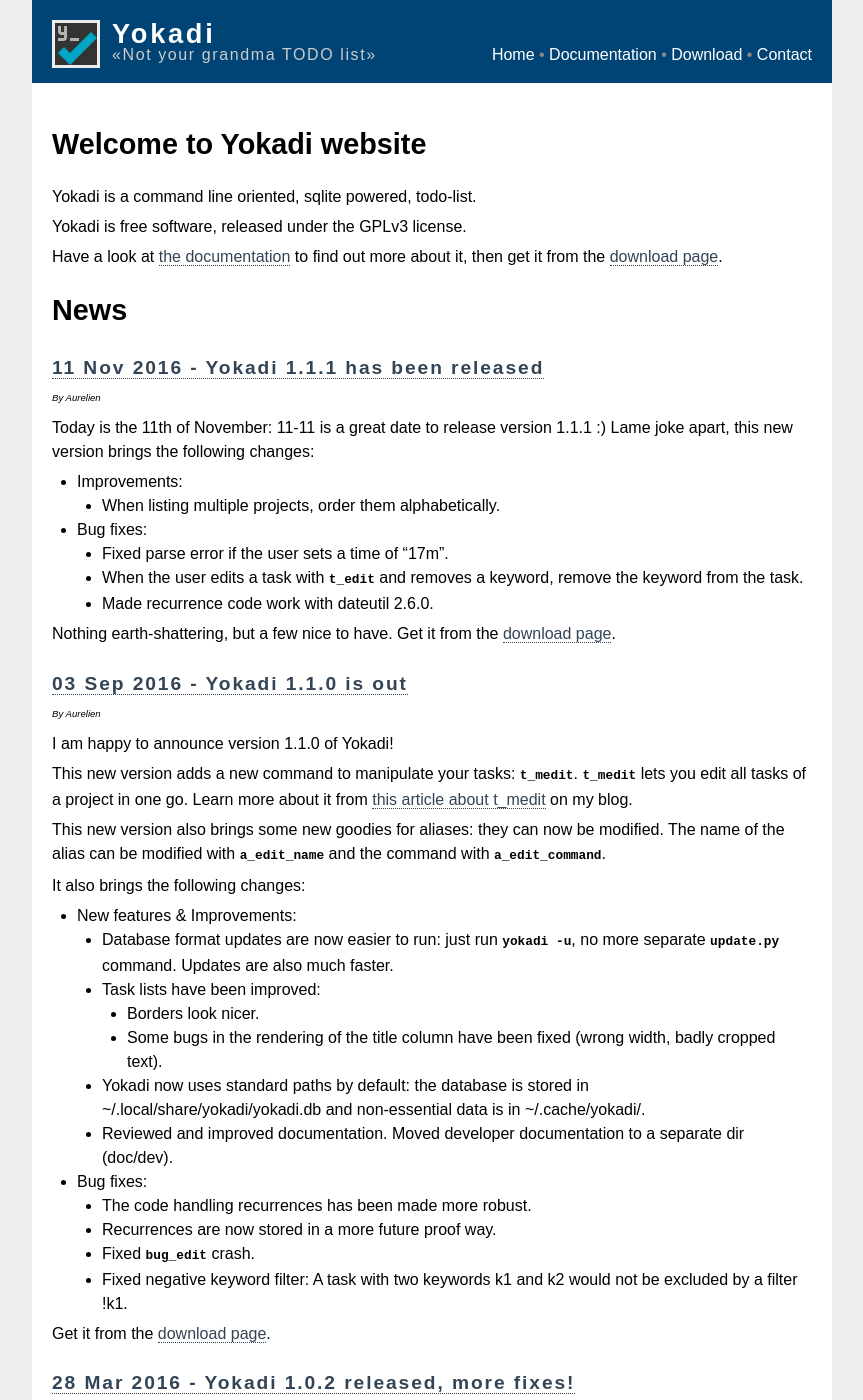
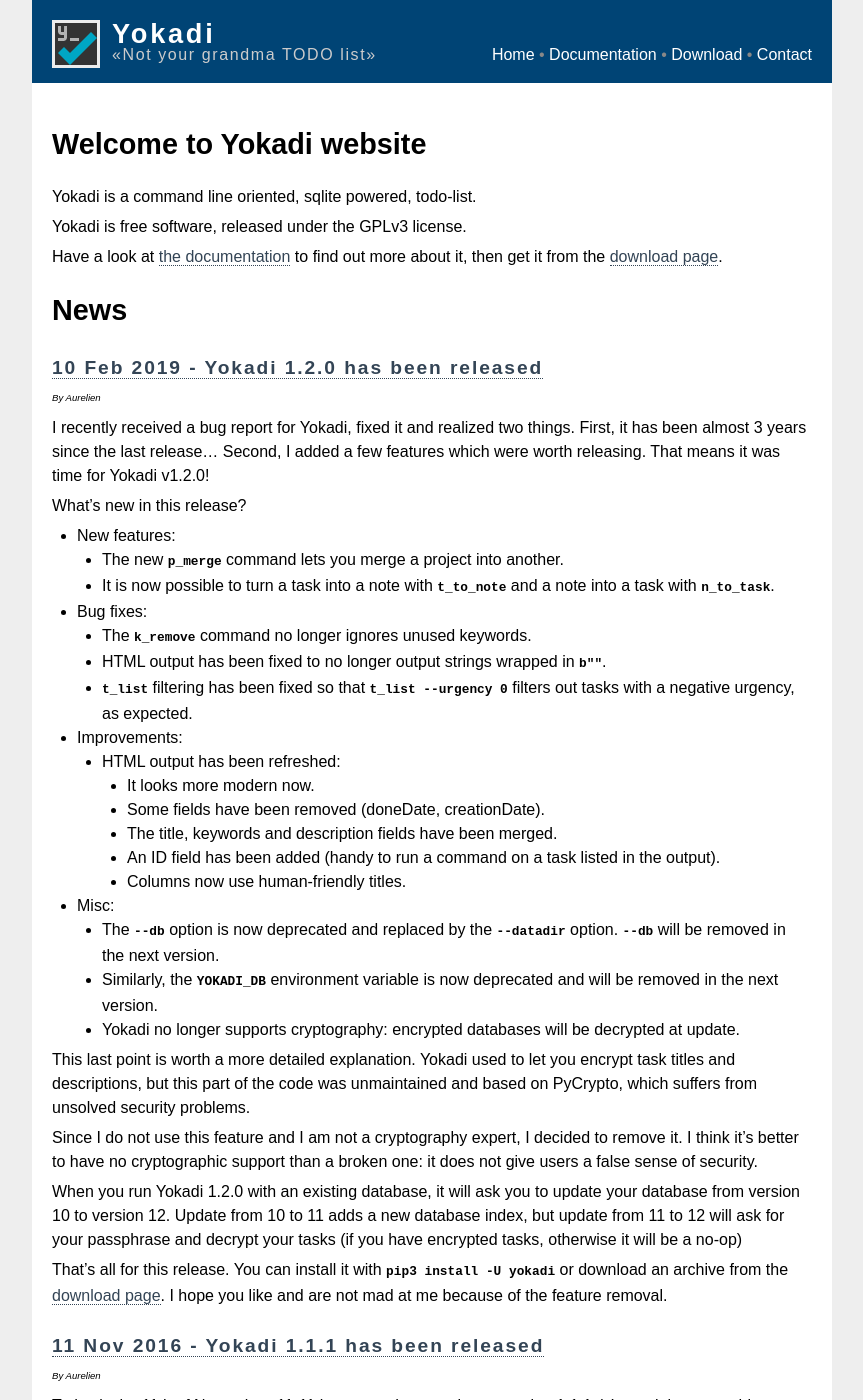
Before and after one commit to yokadi/yokadi.github.com, a Jekyll site: the page built from index.md, in a window 1280 px wide and 1400 px high. Shown: the whole window, without its empty margins (208-1071 px from the left). Built offline with Jekyll 4.4.1, drawn with Linux system fonts in a browser that asks for light colours.

Commit message:
Announce 1.2.0

```diff
--- /dev/null
+++ b/_posts/2019-02-10-1.2.0-released.md
@@ -0,0 +1,36 @@
+---
+layout: post
+title: Yokadi 1.2.0 has been released
+author: Aurelien
+---
+
+I recently received a bug report for Yokadi, fixed it and realized two things. First, it has been almost 3 years since the last release... Second, I added a few features which were worth releasing. That means it was time for Yokadi v1.2.0!
+
+What's new in this release?
+
+- New features:
+    - The new `p_merge` command lets you merge a project into another.
+    - It is now possible to turn a task into a note with `t_to_note` and a note into a task with `n_to_task`.
+- Bug fixes:
+    - The `k_remove` command no longer ignores unused keywords.
+    - HTML output has been fixed to no longer output strings wrapped in `b""`.
+    - `t_list` filtering has been fixed so that `t_list --urgency 0` filters out tasks with a negative urgency, as expected.
+- Improvements:
+    - HTML output has been refreshed:
+        - It looks more modern now.
+        - Some fields have been removed (doneDate, creationDate).
+        - The title, keywords and description fields have been merged.
+        - An ID field has been added (handy to run a command on a task listed in the output).
+        - Columns now use human-friendly titles.
+- Misc:
+    - The `--db` option is now deprecated and replaced by the `--datadir` option. `--db` will be removed in the next version.
+    - Similarly, the `YOKADI_DB` environment variable is now deprecated and will be removed in the next version.
+    - Yokadi no longer supports cryptography: encrypted databases will be decrypted at update.
+
+This last point is worth a more detailed explanation. Yokadi used to let you encrypt task titles and descriptions, but this part of the code was unmaintained and based on PyCrypto, which suffers from unsolved security problems.
+
+Since I do not use this feature and I am not a cryptography expert, I decided to remove it. I think it's better to have no cryptographic support than a broken one: it does not give users a false sense of security.
+
+When you run Yokadi 1.2.0 with an existing database, it will ask you to update your database from version 10 to version 12. Update from 10 to 11 adds a new database index, but update from 11 to 12 will ask for your passphrase and decrypt your tasks (if you have encrypted tasks, otherwise it will be a no-op)
+
+That's all for this release. You can install it with `pip3 install -U yokadi` or download an archive from the [download page](/download.html). I hope you like and are not mad at me because of the feature removal.
--- a/download.md
+++ b/download.md
@@ -1,7 +1,7 @@
 ---
 layout: default
 title: Download
-version: "1.1.1"
+version: "1.2.0"
 ---
 ## Latest release
 
```
Also changed, not shown: other parts of download.md (+1 -1 lines), 2 other files.
